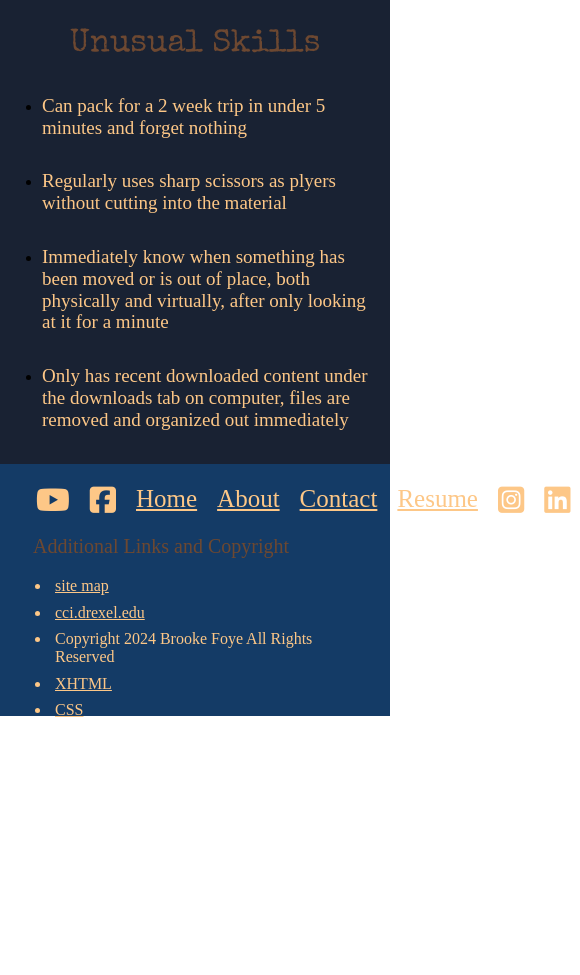
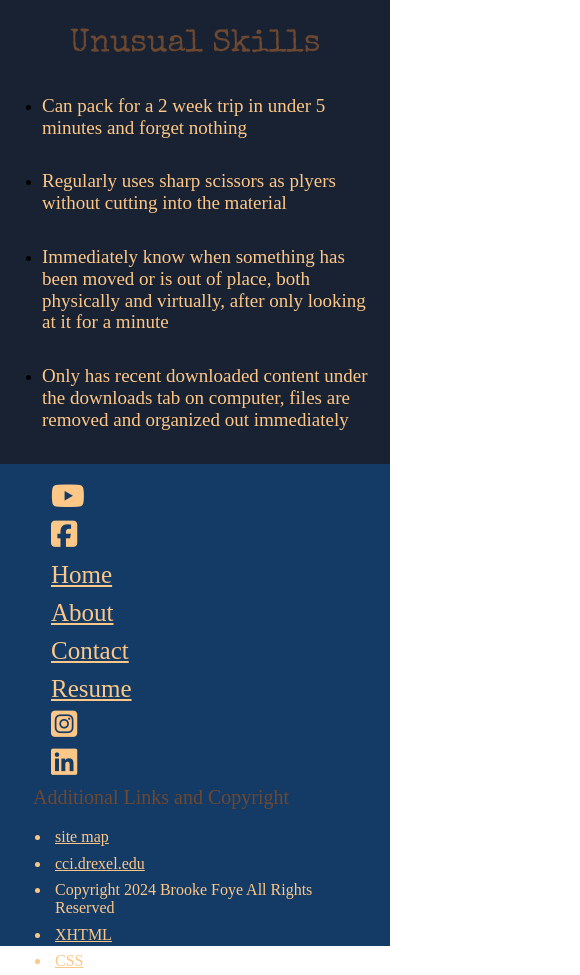
Before and after one commit to OvertlyExhausted/First-Portfolio-Draft, a plain HTML site: page about.html in a window 390 px wide. Shown: the part 1175-2150 px from the top of the page, 580 px wide, since content can reach past the window. Before the commit the page ends 1899 px from the top, so only its background shows below. Drawn offline with nearby package versions, Linux system fonts and the light colour scheme; files that its build step writes are made by us from their sources; a web font is replaced by a local one.

Commit message:
mobile version edited

```diff
--- a/scss/layout/_footer.scss
+++ b/scss/layout/_footer.scss
@@ -5,16 +5,22 @@ footer{
     border: 1px solid var(--mutedBlue);
     background-color: var(--mutedBlue);
     background-size: cover;
-    height: 250px;
+    height: 480px;
+
+    @include md{
+      height: 250px;
+    }
+
     #nav{
       ul{
-        height: 25px;
-        display: flex;
+        height: 280px;
+        line-height: 35px;
+
+        @include md{
+          height: 25px;
+          display: flex;
         justify-content: space-between;
         width: 30vw;
-        margin: 20px -15px;
-
-        @include md{
           margin: 25px 200px 10px;
         }
 
@@ -23,7 +29,7 @@ footer{
             a{
             color: var(--mustard);
             font-size: 25px;
-            padding: 10px 10px;
+            padding: 10px;
             @include md{
               padding: 20px 40px;
             }
--- a/scss/sections/index.scss
+++ b/scss/sections/index.scss
@@ -9,27 +9,51 @@
 
 
     h1{
-        padding-top: 32px;
-        padding: 32px 16px 4px;
-        font-size: 49px;
+        margin: 32px 18px 4px 16px;
+        font-size: 20px;
+
+        @include md{
+            padding-top: 32px;
+            padding: 32px 16px 4px;
+            font-size: 49px;
+        }
     }
     h3{
-        text-align: right;
-        margin: 10px 60px 60px;
-        font-size: 2em;
+        text-align: left;
+        margin: 10px 30vw 60px;
+        font-size: 1em;
         color: var(--paleBlue);
+
+        @include md{
+            text-align: right;
+            margin-right: 16px;
+            font-size: 3em;
+
+        }
     }
     img{
         image-orientation: right;
+        width: 30vw;
+        margin-left: 230px;
+
+        @include md{
+            display: block;
+            margin-left: 75px;
+        }
     }
 
-    display: grid;
+    @include md{
+  display: grid;
     grid-template-columns: (4 1fr);
     gap: 4px;
     grid-template-areas:
     "quote quote quote quote"
     "img . . ."
     "link . . .";
+
+    }
+
+
 
     #quote{
         grid-area: quote;
```
Also changed, not shown: index.html (+1 -2 lines).
